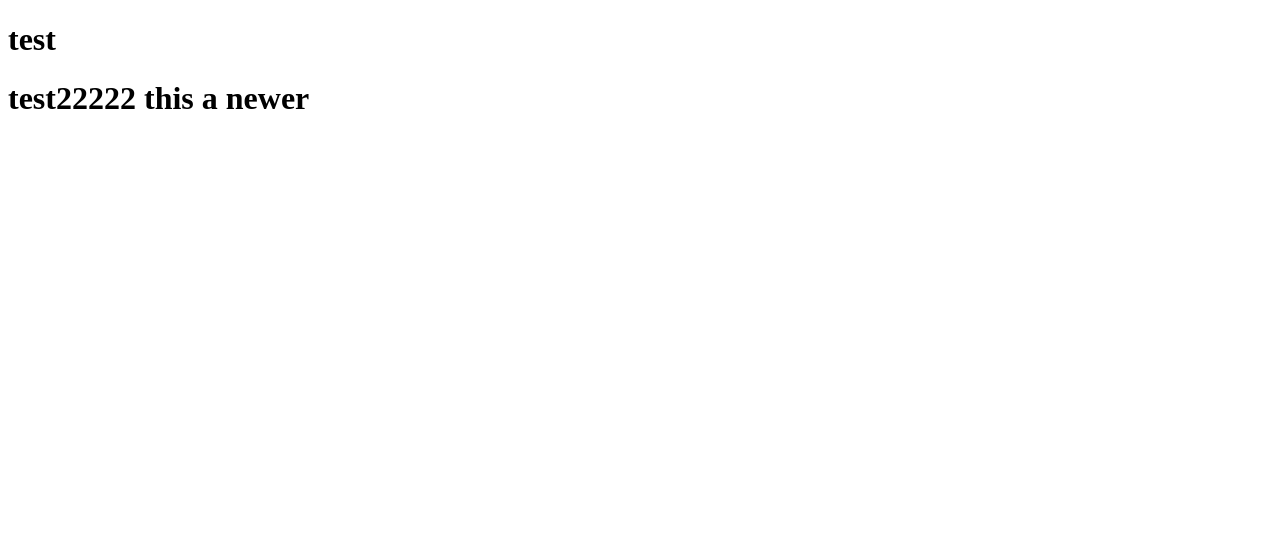
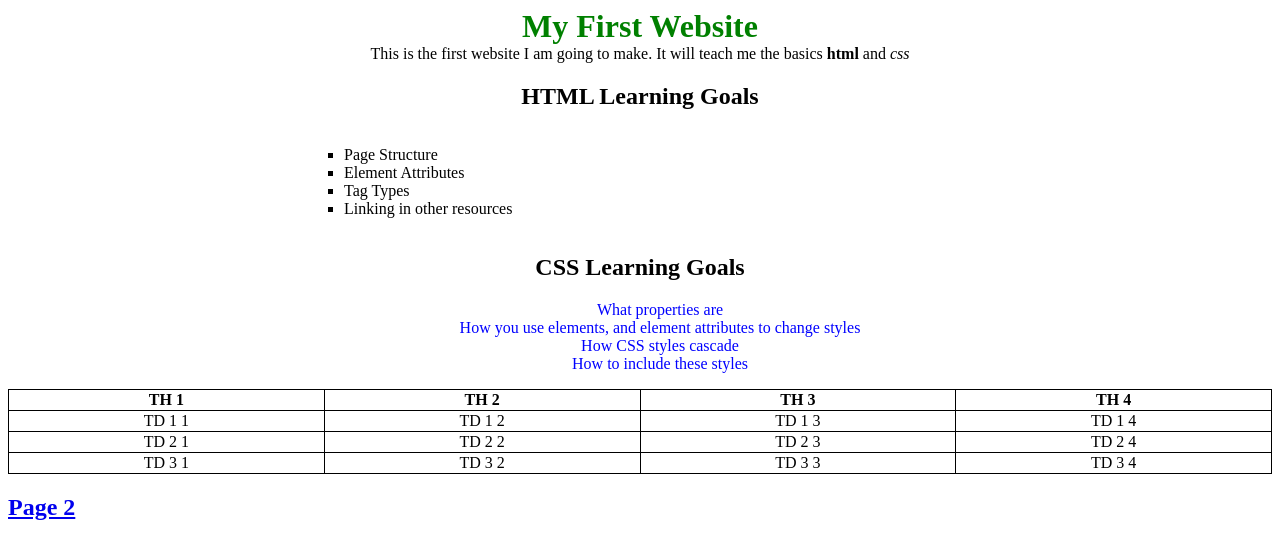
Before and after one commit to tbyers007/html-css, a plain HTML site: page index.html in a window 1280 px wide. Drawn offline with Linux system fonts and the light colour scheme.

Commit message:
added page 2

```diff
--- a/index.html
+++ b/index.html
@@ -1,14 +1,63 @@
 <!doctype html>
-<html lang="en">
+<html>
 <head>
-    <meta charset="UTF-8">
-    <meta name="viewport"
-          content="width=device-width, user-scalable=no, initial-scale=1.0, maximum-scale=1.0, minimum-scale=1.0">
-    <meta http-equiv="X-UA-Compatible" content="ie=edge">
-    <title>Document</title>
+    <meta charset="utf-8">
+    <title>HTML-CSS Project</title>
+    <link rel="stylesheet" href="styles/style.css">
 </head>
 <body>
-<h1>test</h1>
-<h1>test22222 this a newer</h1>
+    <h1 class="center">My First Website</h1>
+    <p class="center">
+        This is the first website I am going to make. It will teach me the basics <strong>html</strong> and <em>css</em>
+    </p>
+
+    <div class="center">
+        <h2>HTML Learning Goals</h2>
+        <ul class="center-list">
+            <li class="html-list">Page Structure</li>
+            <li class="html-list">Element Attributes</li>
+            <li class="html-list">Tag Types</li>
+            <li class="html-list">Linking in other resources</li>
+        </ul>
+    </div>
+
+    <div class="center">
+        <h2>CSS Learning Goals</h2>
+        <ul>
+            <li class="css-list">What properties are</li>
+            <li class="css-list">How you use elements, and element attributes to change styles</li>
+            <li class="css-list">How CSS styles cascade</li>
+            <li class="css-list">How to include these styles</li>
+
+        </ul>
+    </div>
+    <table class="center">
+        <tr>
+            <th>TH 1</th>
+            <th>TH 2</th>
+            <th>TH 3</th>
+            <th>TH 4</th>
+        </tr>
+        <tr>
+            <td>TD 1 1</td>
+            <td>TD 1 2</td>
+            <td>TD 1 3</td>
+            <td>TD 1 4</td>
+        </tr>
+        <tr>
+            <td>TD 2 1</td>
+            <td>TD 2 2</td>
+            <td>TD 2 3</td>
+            <td>TD 2 4</td>
+        </tr>
+        <tr>
+            <td>TD 3 1</td>
+            <td>TD 3 2</td>
+            <td>TD 3 3</td>
+            <td>TD 3 4</td>
+        </tr>
+    </table>
+    <h2><a href="page2.html">Page 2</a></h2>
+
 </body>
 </html>
--- /dev/null
+++ b/styles/style.css
@@ -0,0 +1,33 @@
+h1{
+    color:green;
+}
+li{
+    list-style:none;
+}
+table{
+    border-collapse:collapse;
+}
+table, td, th{
+    border: 1px solid black;
+}
+.html-list{
+    list-style:square;
+}
+.css-list{
+    color:blue;
+}
+.center{
+    width:100%;
+    margin:auto;
+    text-align: center;
+}
+.center-list{
+    width:50%;
+    list-style-position: inside;
+    text-align:left;
+    display:inline-block;
+}
+input, label, textarea{
+    display:block;
+    margin-top:.3em;
+}
```
Also changed, not shown: page2.html (added, +24 -0 lines).
